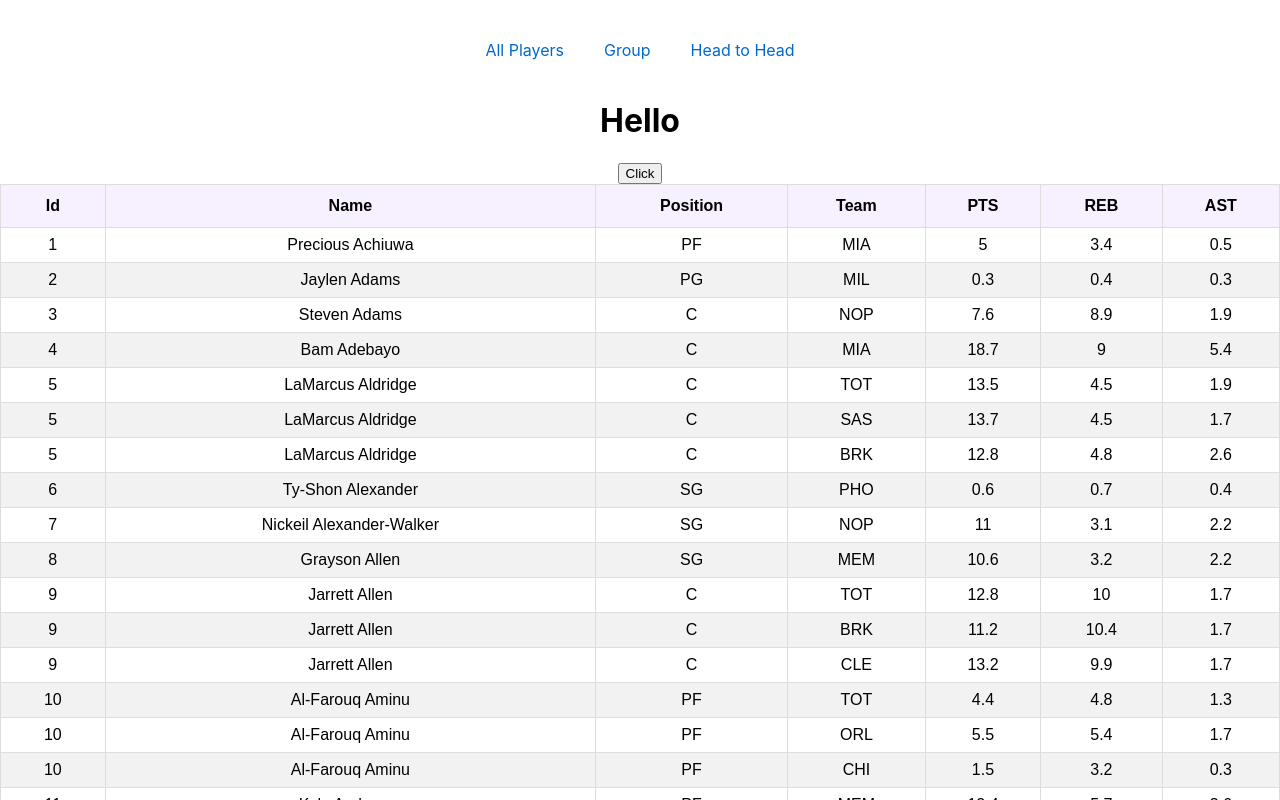
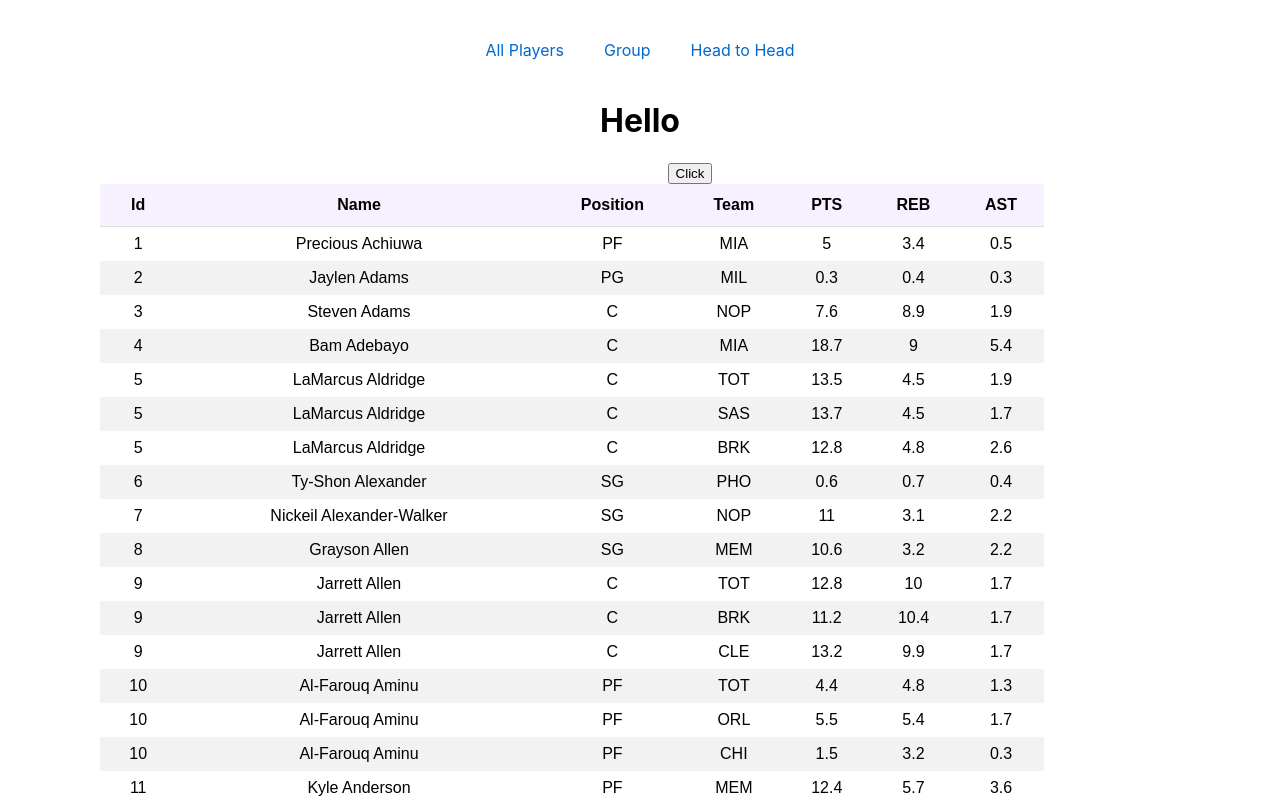
Before and after one commit to alexhu00/nba_player_analyzer, a React (Create React App) app in the folder frontend/: page /Group in a window 1280 px wide. Shown: the top 800 px of the page. Built offline with nearby package versions, Linux system fonts and the light colour scheme.

Commit message:
spacing table

```diff
--- a/frontend/src/App.js
+++ b/frontend/src/App.js
@@ -23,7 +23,6 @@ function App() {
             <header className="Group">
               <h1> Hello </h1>
               <GroupPlayers></GroupPlayers>
-              {/* <AllPlayers></AllPlayers> */}
             </header>
           </Route>
 
--- a/frontend/src/components/groupTable.css
+++ b/frontend/src/components/groupTable.css
@@ -1,11 +1,12 @@
 table {
     font-family: Avenir, sans-serif;
     border-collapse: collapse;
-    width: 100%;
+    border-spacing: 0;
+    width: 80%;
   }
 
+
   table td, table th {
-    border: 1px solid #ddd;
     padding: 8px;
   }
 
@@ -16,7 +17,12 @@ table {
   table th {
     padding-top: 12px;
     padding-bottom: 12px;
+    border-bottom: 1px solid #ddd;
     text-align: center;
     background-color: #F7F0FF;
     color: 000000;
   }
+
+  .groupTable {
+    padding-left: 100px;
+  }
--- a/frontend/src/components/groupTable.js
+++ b/frontend/src/components/groupTable.js
@@ -35,7 +35,7 @@ const GroupPlayers = () => {
     } = tableInstance;
 
     return (
-        <div>
+        <div class="groupTable">
             <button onClick={showData}>Click</button>
             <table {...getTableBodyProps}>
                 <thead>
```
